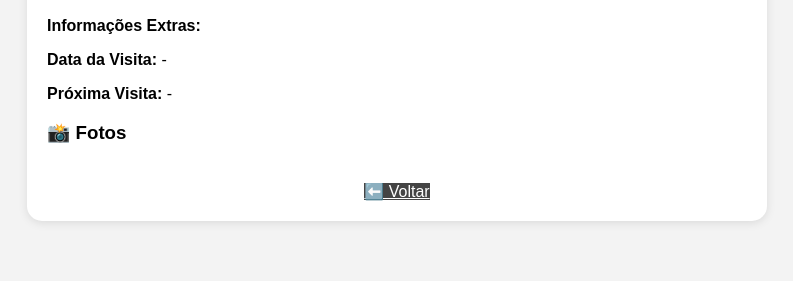
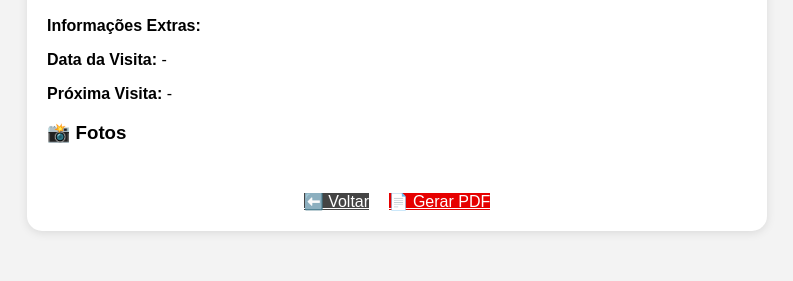
Before and after one commit to RodrigoFrancoBatata/captacao-app, a Flask app: template templates/cliente.html in a window 1280 px wide. Shown: the part 473-754 px from the top of the page, without its empty margins (243-1036 px from the left). Run offline with Flask 3, Linux system fonts and the light colour scheme; the template is opened without the code that fills it, so the values that code supplies are empty.

Commit message:
Ativa botão de geração de PDF na tela do cliente

```diff
--- a/templates/cliente.html
+++ b/templates/cliente.html
@@ -25,9 +25,13 @@
     {% endfor %}
   </div>
 
-  <div style="text-align:center; margin-top: 20px;">
-    <a href="/clientes" class="button-retorno">⬅️ Voltar</a>
-  </div>
+  <div style="text-align:center; margin-top: 30px;">
+  <a href="/clientes" class="button-retorno">⬅️ Voltar</a>
+  <a href="/cliente/{{ cliente.id }}/pdf" class="button-pdf" style="margin-left: 15px;">
+    📄 Gerar PDF
+  </a>
+</div>
+
 </div>
 {% endblock %}
 <a href="/cliente/{{ cliente.id }}/pdf" class="button-pdf" style="display:inline-block; margin-top:10px;">
```
